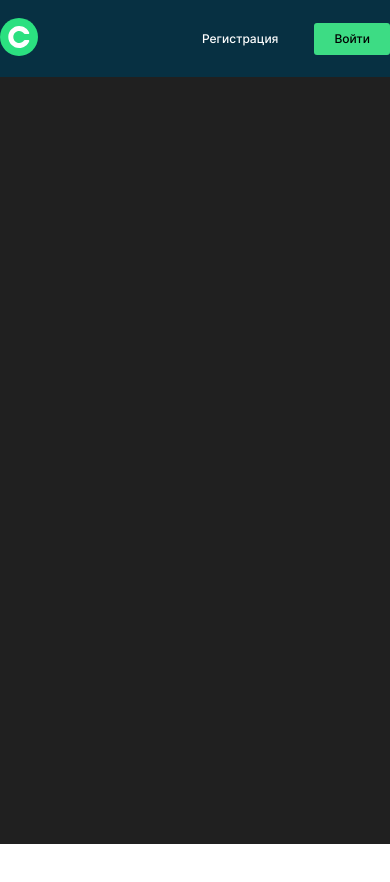
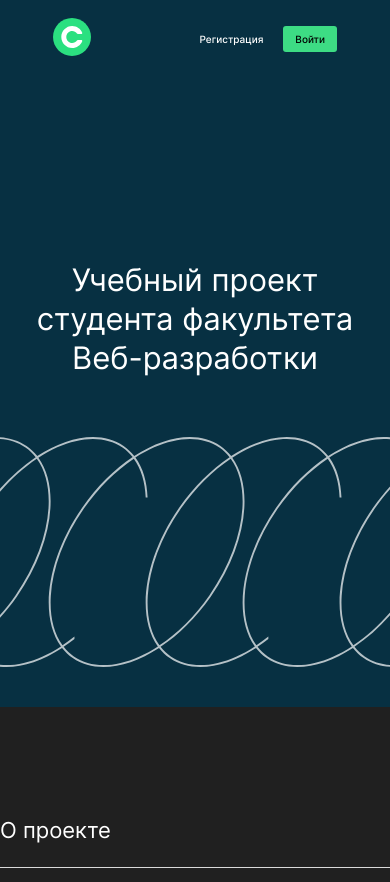
Before and after one commit to NataSmit/movies-explorer-frontend, a React (Create React App) app: page / in a window 390 px wide. Shown: the top 882 px of the page. Before the commit the page ends 844 px from the top, so only its background shows below. Built offline with nearby package versions, Linux system fonts and the light colour scheme.

Commit message:
header/promo created

```diff
--- a/src/blocks/root/root.css
+++ b/src/blocks/root/root.css
@@ -1,5 +1,6 @@
 .root {
   font-family: "Inter", "Arial", "sans-serif", "Helvetica";
+  font-weight: 400;
   color:  #FFFFFF;
   min-width: 320px;
   max-width: 1280px;
--- /dev/null
+++ b/src/components/AboutProject/AboutProject.css
@@ -0,0 +1,14 @@
+.aboutProject__container {
+  max-width: 1140px;
+  margin: 0 auto;
+  padding: 110px 0;
+}
+
+.aboutProject__title {
+  font-size: 22px;
+  line-height: 27px;
+  font-weight: 400;
+  border-bottom: 1px solid #DADADA;
+  padding-bottom: 23px;
+  margin: 0;
+}
--- /dev/null
+++ b/src/components/AboutProject/AboutProject.js
@@ -0,0 +1,9 @@
+import React from 'react'
+
+export default function AboutProject() {
+  return (
+    <div className='aboutProject__container'>
+      <h2 className='aboutProject__title'>О проекте</h2>
+    </div>
+  )
+}
--- a/src/components/App/App.js
+++ b/src/components/App/App.js
@@ -1,5 +1,7 @@
 import Header from '../Header/Header';
-import Main from '../Main/Main'
+import Main from '../Main/Main';
+import Promo from '../Promo/Promo';
+import AboutProject from '../AboutProject/AboutProject';
 
 
 function App() {
@@ -7,6 +9,8 @@ function App() {
     <div className="root">
       <Main>
         <Header />
+        <Promo />
+        <AboutProject />
       </Main>
 
     </div>
--- a/src/components/Header/Header.css
+++ b/src/components/Header/Header.css
@@ -30,3 +30,25 @@
   font-size: 12px;
   line-height: 133%;
 }
+
+@media(max-width: 1190px) {
+  .header__container {
+    max-width: 668px;
+  }
+}
+
+@media(max-width: 767px) {
+  .header__container {
+    max-width: 284px;
+  }
+  .header__login-btn {
+    padding: 5px 12px;
+    font-size: 10px;
+    line-height: 160%;
+  }
+  .header__registration-btn {
+    font-size: 10px;
+    line-height: 160%;
+    margin-right: 14px;
+  }
+}
--- a/src/components/Main/Main.js
+++ b/src/components/Main/Main.js
@@ -2,6 +2,6 @@ import React from 'react'
 
 export default function Main(props) {
   return (
-    <div>{props.children}</div>
+    <main>{props.children}</main>
   )
 }
--- a/src/components/Promo/Promo.css
+++ b/src/components/Promo/Promo.css
@@ -0,0 +1,67 @@
+.promo{
+  background-color: #073042;
+  padding: 50px 0 60px;
+}
+
+.promo__container {
+  max-width: 1140px;
+  margin: 0 auto;
+}
+
+.promo__title {
+  margin: 0 0 102px 0;
+  font-weight: 400;
+  font-size: 40px;
+  line-height: 130%;
+  max-width: 626px;
+}
+
+.promo__img {
+  background-image: url('../../images/landing-logo.svg');
+  background-repeat: no-repeat;
+  background-size: contain;
+  width: 722px;
+  height: 244px;
+}
+
+.promo__img-container {
+  display: flex;
+  justify-content: flex-end;
+}
+
+@media(max-width: 1190px) {
+  .promo__title {
+    text-align: center;
+    max-width: 680px;
+    margin: 0 auto 140px;
+  }
+  .promo{
+    background-color: #073042;
+    padding: 300px 0 70px;
+  }
+  .promo__img-container {
+    justify-content: center;
+  }
+  .promo__container {
+    max-width: 668px;
+  }
+
+}
+
+@media(max-width: 767px) {
+  .promo__title {
+    font-size: 31px;
+    line-height: 39px;
+    margin: 0 auto 60px;
+    padding: 0 10px;
+  }
+  .promo{
+    background-color: #073042;
+    padding: 183px 0 40px;
+  }
+  .promo__img {
+    background-size: cover;
+    background-position: center;
+    height: 230px;
+  }
+}
--- a/src/components/Promo/Promo.js
+++ b/src/components/Promo/Promo.js
@@ -2,6 +2,15 @@ import React from 'react'
 
 export default function Promo() {
   return (
-    <div>Promo</div>
+    <div className='promo'>
+      <div className='promo__container'>
+        <h1 className='promo__title'>Учебный проект студента факультета Веб-разработки</h1>
+        <div className='promo__img-container'>
+          <div className='promo__img'></div>
+        </div>
+
+      </div>
+    </div>
+
   )
 }
--- a/src/index.css
+++ b/src/index.css
@@ -2,3 +2,5 @@
 @import url('./vendor/fonts/fonts.css');
 @import url('./blocks/root/root.css');
 @import url('./components/Header/Header.css');
+@import url('./components/Promo/Promo.css');
+@import url('./components/AboutProject/AboutProject.css');
```
